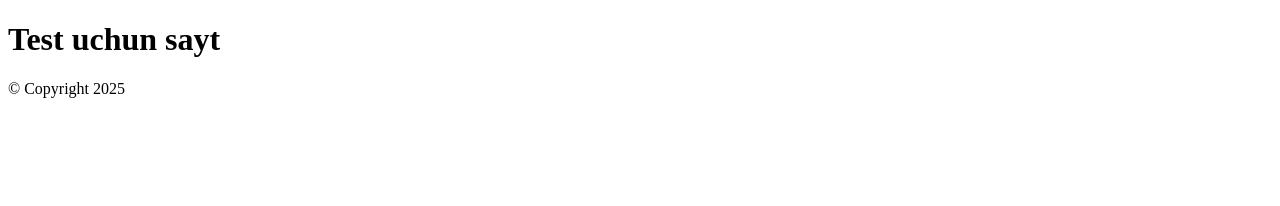
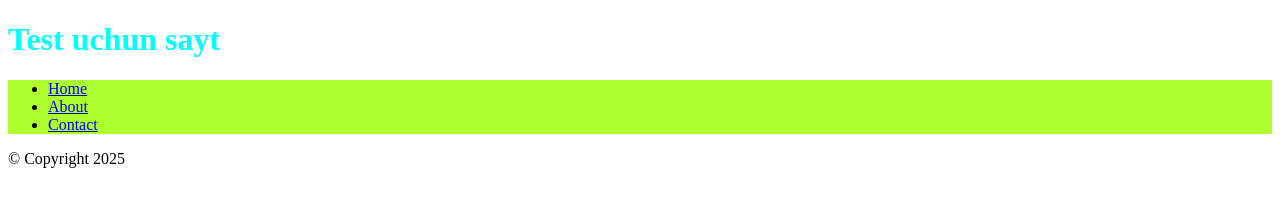
Before and after one commit to agmm7834/test_un0909, a plain HTML site: page index.html in a window 1280 px wide. Drawn offline with Linux system fonts and the light colour scheme.

Commit message:
Added tag nav and styles.css

```diff
--- a/index.html
+++ b/index.html
@@ -3,6 +3,7 @@
 <head>
     <meta charset="UTF-8">
     <meta name="viewport" content="width=device-width, initial-scale=1.0">
+    <link rel="stylesheet" href="styles.css">
     <title>test0909 | Home</title>
 </head>
 <body>
@@ -10,7 +11,13 @@
         <h1>Test uchun sayt</h1>
     </header>
 
-
+    <nav>
+        <ul>
+            <li><a href="#">Home</a></li>
+            <li><a href="#">About</a></li>
+            <li><a href="#">Contact</a></li>
+        </ul>
+    </nav>
 
     <footer>
         <p>&copy; Copyright 2025</p>
--- /dev/null
+++ b/styles.css
@@ -0,0 +1,7 @@
+h1 {
+    color:aqua;
+}
+
+ul {
+    background-color: greenyellow;
+}
```
